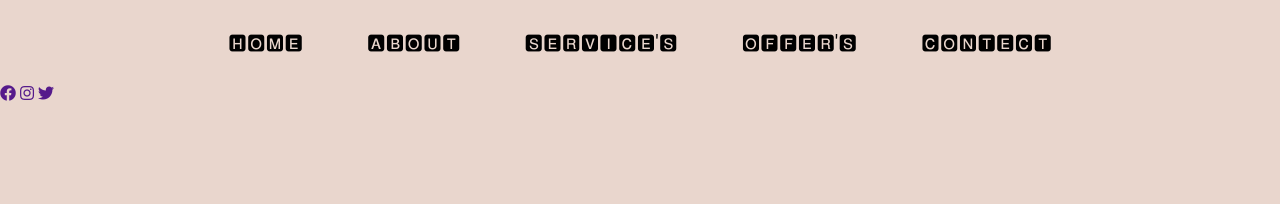
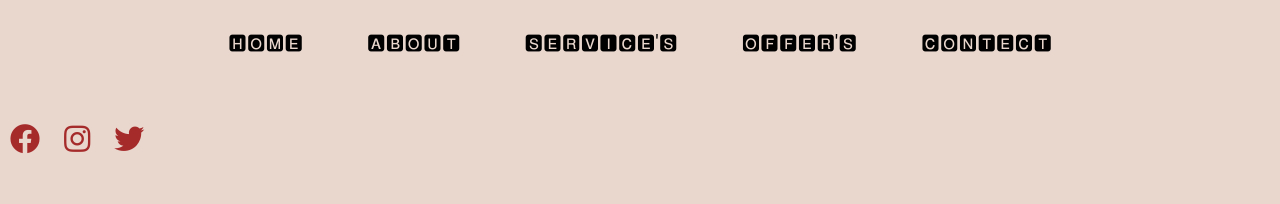
Before and after one commit to Deepesh-93/deep-s-coffee-shop-landing-page, a plain HTML site: page index.html in a window 1280 px wide. Shown: the top 204 px of the page. Drawn offline with Linux system fonts and the light colour scheme.

Commit message:
Update style.css

```diff
--- a/style.css
+++ b/style.css
@@ -13,6 +13,22 @@ body{
     height: 100vh;
     background: #e9d6cd;
     overflow: hidden;
+
+}
+
+.social {
+    margin-top: 40px;
+
+}
+
+.social  i {
+    color: #a52a2a;
+    font-size: 30px;
+    padding: 0px 10px;
+}
+
+.social i:hover {
+    color:#3d3d3d;
 
 }
 img{
```
